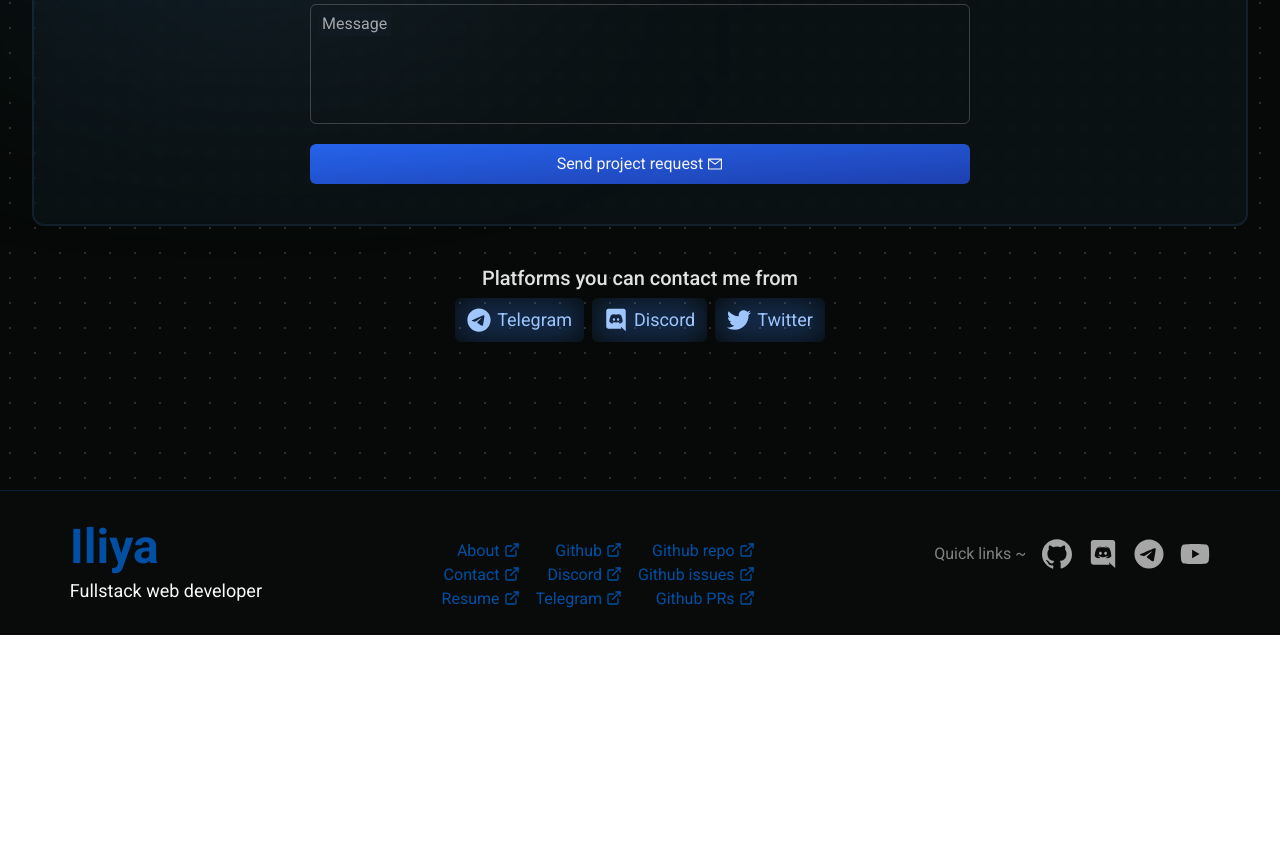
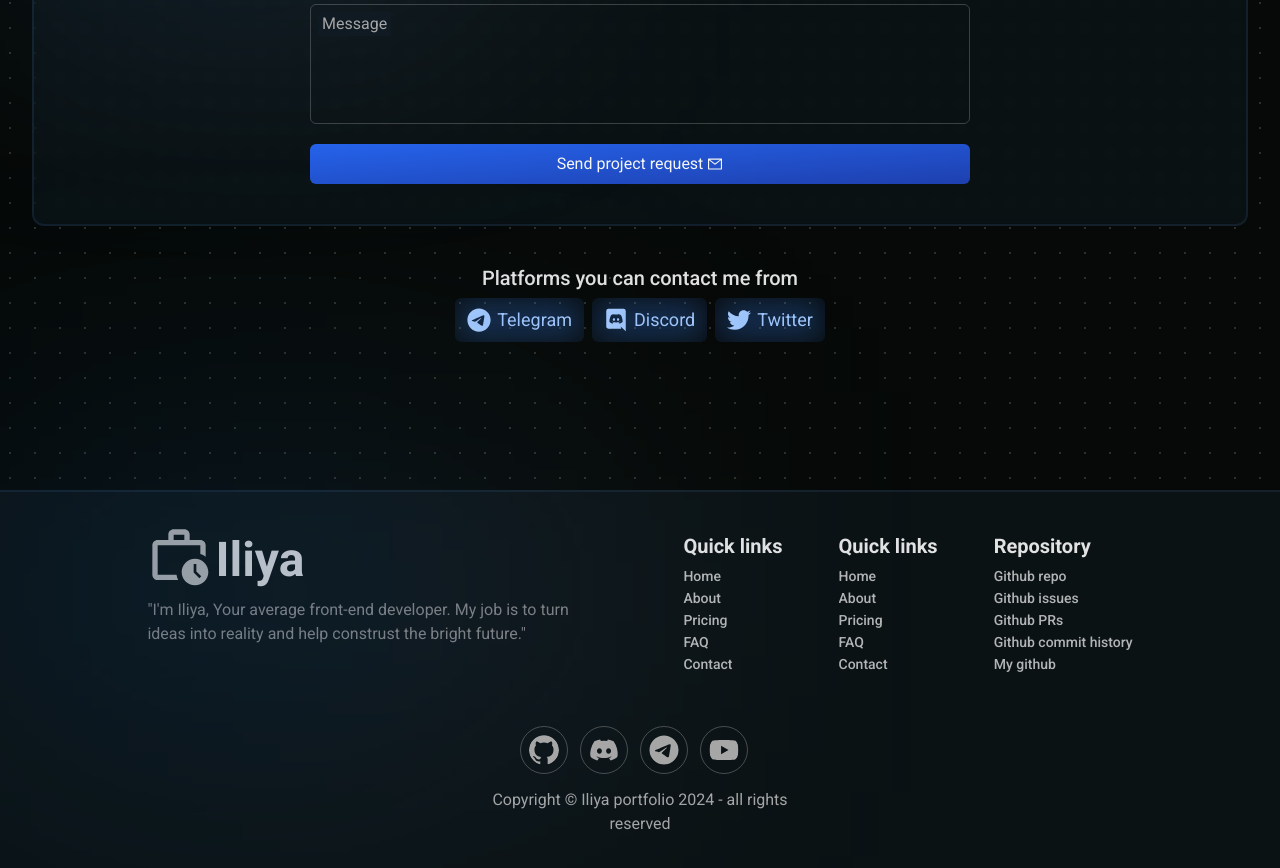
Before and after one commit to Humboorgir/portfolio-v3, a Next.js app: page / in a window 1280 px wide. Shown: the part 5756-6624 px from the top of the page. Before the commit the page ends 6391 px from the top, so only its background shows below. Built offline with nearby package versions, Linux system fonts and the light colour scheme.

Commit message:
feat: rework footer

```diff
--- a/src/components/home/footer/footer.tsx
+++ b/src/components/home/footer/footer.tsx
@@ -4,94 +4,88 @@ import Column from "@/components/ui/column";
 import Row from "@/components/ui/row";
 import Text from "@/components/ui/text";
 
-import { IoLogoDiscord as Discord } from "react-icons/io5";
+import { FaDiscord as Discord } from "react-icons/fa";
 import { SiGithub as Github } from "react-icons/si";
 import { FaTelegram as Telegram } from "react-icons/fa6";
 import { FaYoutube as Youtube } from "react-icons/fa6";
+import { MdOutlineWorkHistory as Work } from "react-icons/md";
+import Container from "@/components/ui/container";
+import Button from "@/components/ui/button";
 
 const Footer = () => {
-  const links1 = [
-    {
-      name: "About",
-      href: "#about",
-    },
-    {
-      name: "Contact",
-      href: "#contact",
-    },
-    {
-      name: "Resume",
-      href: "/resume",
-    },
-  ];
-  const links2 = [
-    {
-      name: "Github",
-      href: "/",
-    },
-    {
-      name: "Discord",
-      href: "/",
-    },
-    {
-      name: "Telegram",
-      href: "/",
-    },
-  ];
-  const links3 = [
-    {
-      name: "Github repo",
-      href: "/",
-    },
-    {
-      name: "Github issues",
-      href: "/",
-    },
-    {
-      name: "Github PRs",
-      href: "/",
-    },
-  ];
   return (
-    <Row justify="center" className="border-t border-primary/30 bg-neutral-900/20">
-      <Column
-        items="center"
-        justify="around"
-        className="py-6 max-w-screen-xl grow space-y-6 md:items-start md:space-x-10 md:flex-row ">
-        <Column items="center" className="md:items-start">
-          <Text className="text-primary mb-0" variant="h2">
-            Iliya
-          </Text>
-          <Text variant="h5">Fullstack web developer</Text>
-        </Column>
-        <Row className="space-x-4">
-          <Column items="end">
-            {links1.map((link) => {
-              return <Link href={link.href}>{link.name}</Link>;
-            })}
+    <div className="relative border-t-2 border-blue-400/10 bg-blue-400/5">
+      <div
+        className="absolute top-0 left-0 h-[200px] w-[50%]
+          bg-gradient-to-r from-primary/40 to-blue-200/10 blur-[140px]"
+        aria-hidden
+      />
+      <Container className="flex flex-col items-center justify-center px-10 w-full py-8">
+        <Row className="self-start justify-center space-x-14 w-full mb-12 flex-wrap">
+          <Column className="mr-8 items-start">
+            <Row>
+              <Work className="h-16 w-16 mr-1 mb-2" />{" "}
+              <Text className="text-foreground/80" variant="h2">
+                Iliya
+              </Text>
+            </Row>
+            <Text className="mb-8 max-w-md" variant="lead">
+              "I'm Iliya, Your average front-end developer. My job is to turn ideas into reality and help
+              construst the bright future."
+            </Text>
           </Column>
-          <Column items="end">
-            {links2.map((link) => {
-              return <Link href={link.href}>{link.name}</Link>;
-            })}
+          <Column items="start">
+            <Text className="font-bold text-foreground/90" variant="h4">
+              Quick links
+            </Text>
+            {["Home", "About", "Pricing", "FAQ", "Contact"].map((item) => (
+              <Button size="sm" className="!p-0 text-foreground/70 font-medium mb-0.5" variant="link">
+                {item}
+              </Button>
+            ))}
           </Column>
-          <Column items="end">
-            {links3.map((link) => {
-              return <Link href={link.href}>{link.name}</Link>;
-            })}
+          <Column items="start">
+            <Text className="font-bold text-foreground/90" variant="h4">
+              Quick links
+            </Text>
+            {["Home", "About", "Pricing", "FAQ", "Contact"].map((item) => (
+              <Button size="sm" className="!p-0 text-foreground/70 font-medium mb-0.5" variant="link">
+                {item}
+              </Button>
+            ))}
+          </Column>
+          <Column className="ml-8" items="start">
+            <Text className="font-bold text-foreground/90" variant="h4">
+              Repository
+            </Text>
+            {["Github repo", "Github issues", "Github PRs", "Github commit history", "My github"].map(
+              (item) => (
+                <Button size="sm" className="!p-0 text-foreground/70 font-medium mb-0.5" variant="link">
+                  {item}
+                </Button>
+              )
+            )}
           </Column>
         </Row>
-        <Row className="space-x-4 h-full items-center">
-          <Text variant="lead">Quick links ~ </Text>
+        <Row className="mb-3">
           {[Github, Discord, Telegram, Youtube].map((Icon) => (
-            <Icon
-              className="text-3xl hover:text-primary hover:-translate-y-0.5 transition-all duration-[250ms]
-          cursor-pointer"
-            />
+            <div className="group relative mr-3 cursor-pointer">
+              <div
+                className="opacity-0 group-hover:opacity-100 absolute top-0 left-0 right-0 bottom-0 bg-blue-500/40 blur-lg
+            transition-all duration-[350ms]"
+              />
+              <Icon
+                className="h-12 w-12 p-2 border border-neutral-400/40 rounded-full
+             group-hover:-translate-y-0.5 transition-all duration-[250ms]"
+              />
+            </div>
           ))}
         </Row>
-      </Column>
-    </Row>
+        <Text className="max-w-xs text-center" variant="p">
+          Copyright © Iliya portfolio 2024 - all rights reserved
+        </Text>
+      </Container>
+    </div>
   );
 };
 
```
